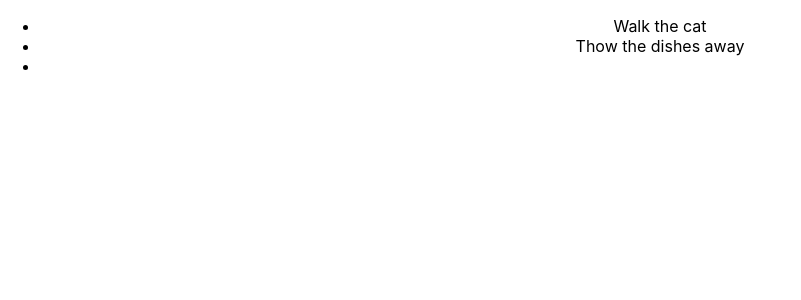
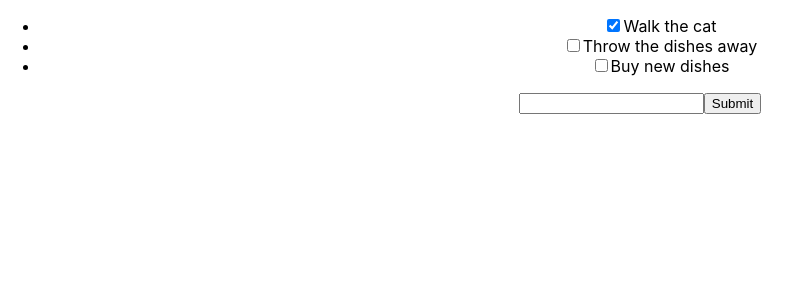
Before and after one commit to 8982osh/react-to-do, a React (Create React App) app: page / in a window 1280 px wide. Shown: the top 300 px of the page, without its empty margins (0-801 px from the left). Built offline with nearby package versions, Linux system fonts and the light colour scheme.

Commit message:
Checkpoint #8 Events completed

```diff
--- a/src/App.js
+++ b/src/App.js
@@ -8,15 +8,29 @@
       this.state = {
         todos: [
           { description: 'Walk the cat', isCompleted: true },
-        { description: 'Thow the dishes away', isCompleted: false },
-        { descriptoin: 'Buy new dishes', isCompleted: false }
-      ]
+          { description: 'Throw the dishes away', isCompleted: false },
+          { description: 'Buy new dishes', isCompleted: false }
+        ],
+        newTodoDescripton: ''
       };
    }
 
-  toggleComplete(){
-    console.log('toggleComplete executed');
+  handleChange(e) {
+    this.setState({ newTodoDescription: e.target.value })
+  }
 
+  handleSubmit(e) {
+    e.preventDefault();
+    if (!this.state.newTodoDescription) { return }
+    const newTodo = { description: this.state.newTodoDescription, isCompleted: false };
+    this.setState({ todos: [...this.state.todos, newTodo], newTodoDescription: ''  });
+  }
+
+   toggleComplete(index) {
+    const todos = this.state.todos.slice();
+    const todo = todos[index];
+    todo.isCompleted = todo.isCompleted ? false : true;
+    this.setState({ todos: todos });
   }
 
    render() {
@@ -24,9 +38,14 @@
        <div className="App">
          <ul>
            { this.state.todos.map( (todo, index) =>
-            <ToDo key={ index } description={ todo.description } isCompleted={ todo.isCompleted } toggleComplete={ this.toggleComplete } />
+            <ToDo key={ index } description={ todo.description } isCompleted={ todo.isCompleted }
+            toggleComplete={ () => this.toggleComplete(index) } />
            )}
          </ul>
+         <form onSubmit={ (e) => this.handleSubmit(e) }>
+           <input type="text" value={ this.state.newTodoDescription } onChange={ (e) => this.handleChange(e) } />
+           <input type="submit" />
+         </form>
        </div>
      );
    }
--- a/src/components/ToDo.js
+++ b/src/components/ToDo.js
@@ -1,9 +1,12 @@
 import React, { Component } from 'react';
 
  class ToDo extends Component {
-	render () {
+   render() {
      return (
-			<li>{ this.props.description }</li>
+       <li>
+         <input type="checkbox" checked={ this.props.isCompleted } onChange={ this.props.toggleComplete } />
+         <span>{this.props.description}</span>
+       </li>
      );
    }
  }
```
Lines whose indentation alone changed are shown as unchanged.
